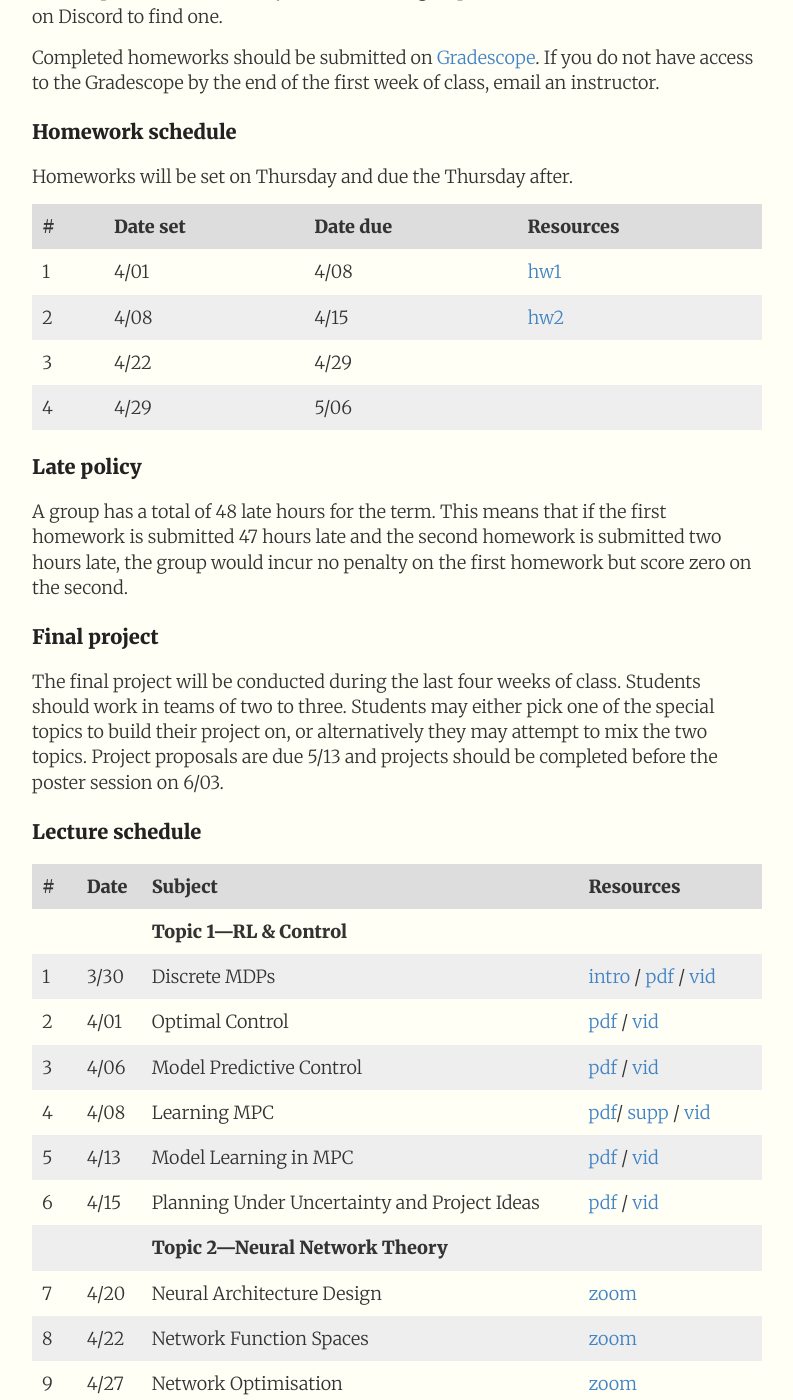
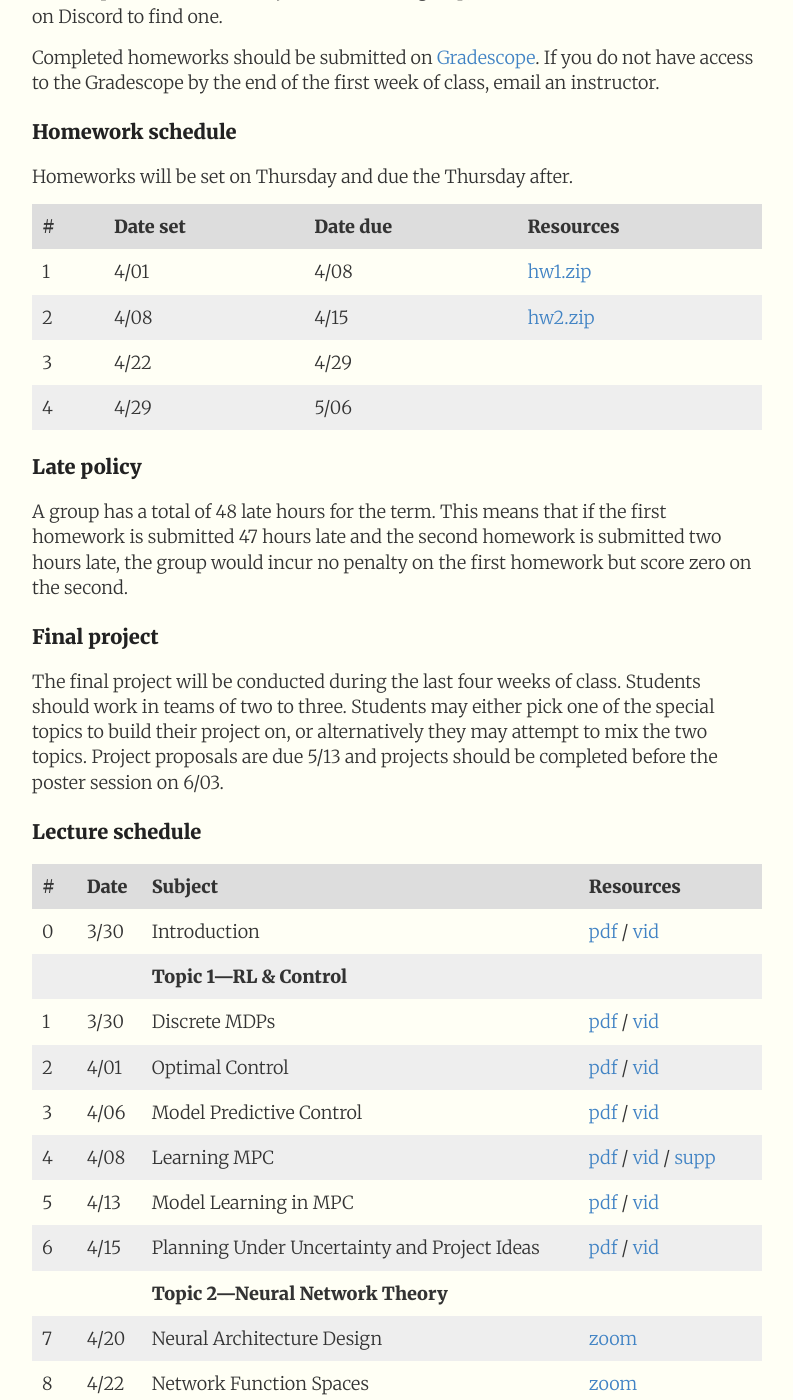
Before and after one commit to 1five9/1five9.github.io, a Jekyll site: the page built from index.md, in a window 1280 px wide and 1400 px high, scrolled down 1349 px. Shown: the whole window, without its empty margins (243-1036 px from the left). Built offline with Jekyll 4.4.1, drawn with Linux system fonts in a browser that asks for light colours.

Commit message:
cleaned up

```diff
--- a/index.md
+++ b/index.md
@@ -55,8 +55,8 @@ Homeworks will be set on Thursday and due the Thursday after.
 
 | #    | Date set        | Date due	  	  | Resources              |
 | ----------- | --------------- | --------------- | ---------------------- |
-| 1  | 4/01     | 4/08    | [hw1](https://github.com/1five9/1five9.github.io/raw/master/hw/hw_1.zip) |
-| 2  | 4/08     | 4/15    | [hw2](https://github.com/1five9/1five9.github.io/raw/master/hw/hw_2.zip) |
+| 1  | 4/01     | 4/08    | [hw1.zip](https://github.com/1five9/1five9.github.io/raw/master/hw/hw1.zip) |
+| 2  | 4/08     | 4/15    | [hw2.zip](https://github.com/1five9/1five9.github.io/raw/master/hw/hw2.zip) |
 | 3  | 4/22     | 4/29    |  |
 | 4  | 4/29     | 5/06    |  |
 
@@ -72,11 +72,12 @@ The final project will be conducted during the last four weeks of class. Student
 
 | #  | Date      | Subject	  	  	  	  	  	        | Resources              |
 | -- | --------- | -------------------------------------- | ---------------------- |
+| 0  | 3/30      | Introduction        	    	      | [pdf](https://1five9.github.io/slides/intro.pdf) / [vid](https://caltech.zoom.us/rec/share/VR3fwwu9QeALQ80dRtIghSqzpnkpAOpF_bwePNoBSnBzRxzgNN3uV4OdzvmBe8VE.ftHclybplbeeU0_s?startTime=1617140056000) |
 |    |           | **Topic 1—RL & Control**              |  |
-| 1  | 3/30      | Discrete MDPs        	    	      | [intro](https://1five9.github.io/slides/intro.pdf) / [pdf](https://1five9.github.io/slides/control/Lecture_1_MDPs.pdf) / [vid](https://caltech.zoom.us/rec/share/VR3fwwu9QeALQ80dRtIghSqzpnkpAOpF_bwePNoBSnBzRxzgNN3uV4OdzvmBe8VE.ftHclybplbeeU0_s?startTime=1617141230000) |
+| 1  | 3/30      | Discrete MDPs        	    	      | [pdf](https://1five9.github.io/slides/control/Lecture_1_MDPs.pdf) / [vid](https://caltech.zoom.us/rec/share/VR3fwwu9QeALQ80dRtIghSqzpnkpAOpF_bwePNoBSnBzRxzgNN3uV4OdzvmBe8VE.ftHclybplbeeU0_s?startTime=1617141230000) |
 | 2  | 4/01      | Optimal Control       	              | [pdf](https://1five9.github.io/slides/control/Lecture_2_OCPs.pdf) / [vid](https://caltech.zoom.us/rec/share/v32Tbod7kDVVatTJO9u4LPjtuKYY1ffxIYMx77NvU3LPcjzvJfBMcr06K9vMkg6p.NbAhirdzWsEf9pE6?startTime=1617312887000)| |
 | 3  | 4/06      | Model Predictive Control               | [pdf](https://1five9.github.io/slides/control/Lecture_3_MPC.pdf) / [vid](https://caltech.zoom.us/rec/share/Q0kDgmvMJ800GMX46lTipBVjw5Z5SkuJ7MVUXKjmx751bmAUCsTS9kx2AHQWZ-g1.JsnICIGB-NeBSJ9u?startTime=1617744869000)| |
-| 4  | 4/08      | Learning MPC                           | [pdf](https://1five9.github.io/slides/control/Lecture_4_MPC_TC.pdf)/ [supp](https://1five9.github.io/slides/control/Lecture_4_SuppMaterial.pdf) / [vid](https://caltech.zoom.us/rec/share/6hy8WYahNjzqyvbw5vh2JX-RIKeq1LJEt-KTKOXye86DQxA9H7I9GM13jF7NXYU9.LMNtHFtXBmQETYfa?startTime=1617917676000) | |
+| 4  | 4/08      | Learning MPC                           | [pdf](https://1five9.github.io/slides/control/Lecture_4_MPC_TC.pdf) / [vid](https://caltech.zoom.us/rec/share/6hy8WYahNjzqyvbw5vh2JX-RIKeq1LJEt-KTKOXye86DQxA9H7I9GM13jF7NXYU9.LMNtHFtXBmQETYfa?startTime=1617917676000) / [supp](https://1five9.github.io/slides/control/Lecture_4_SuppMaterial.pdf) | |
 | 5  | 4/13      | Model Learning in MPC 				          | [pdf](https://1five9.github.io/slides/control/Lecture_5_MPC_and_Model_Learning.pdf) / [vid](https://caltech.zoom.us/rec/share/EUwZy302kdmZaHZTxdxm4xNI6AE1kBuijoUNg7Ay909A58kJhfd-THQrEFxOUoZQ.HWlG08DHSjJgL1Ts) | |
 | 6  | 4/15      | Planning Under Uncertainty and Project Ideas    	          | [pdf](https://1five9.github.io/slides/control/Lecture_6.pdf)  / [vid](https://caltech.zoom.us/rec/play/NMspLIgaI2jjVw84424EkfA_kta9AXX8JIxm2WW2OljV36I7NQ9CMEsYkEyBSosgm2ksCMSM-FeZj4jD.kq7ZyqjY2FPskbRR?continueMode=true) ||
 |    |           | **Topic 2—Neural Network Theory**     |  | |
```
Also changed, not shown: 4 other files.
